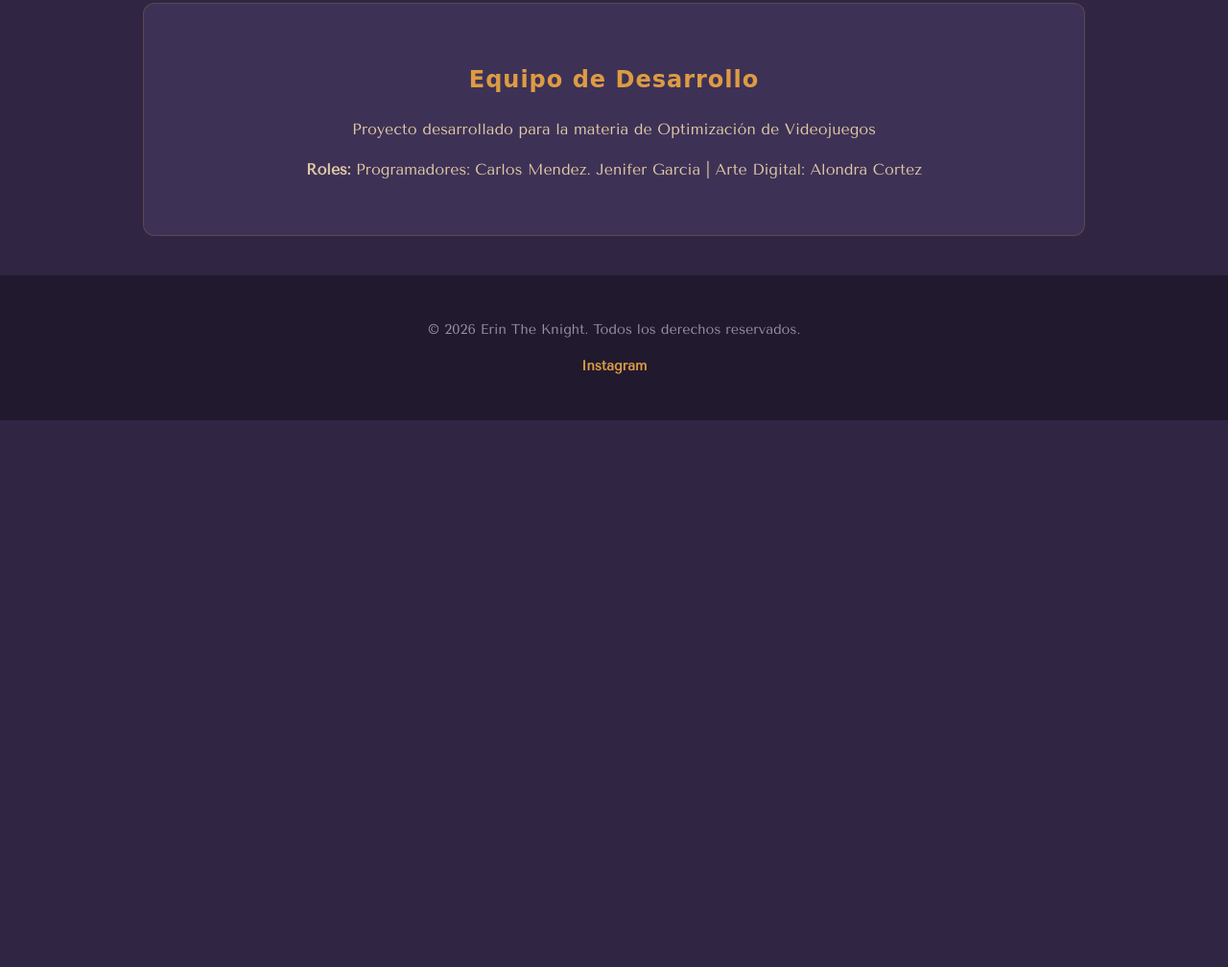
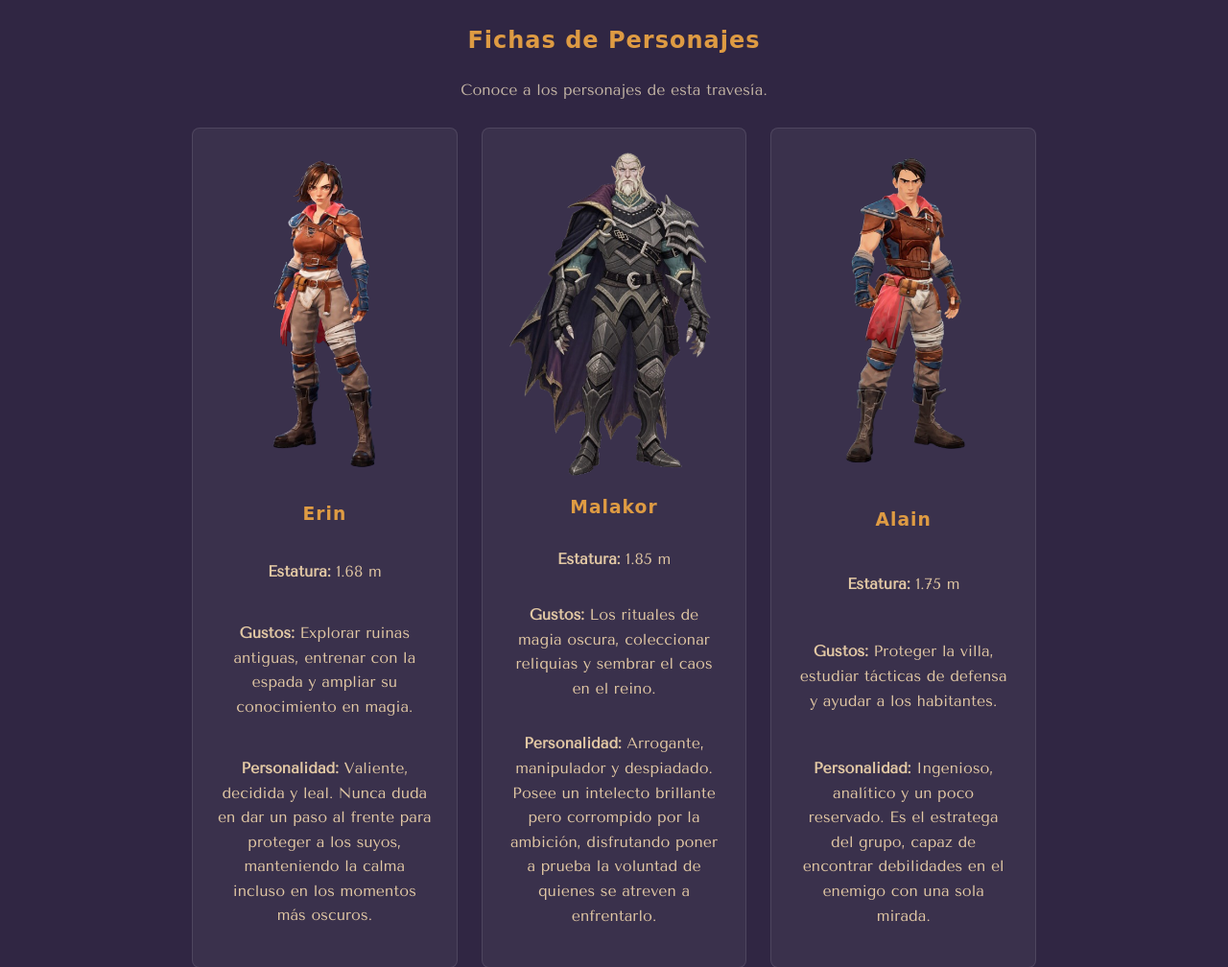
Before and after one commit to JeniferGarciaa/ErinTheKnight, a plain HTML site: page index.html in a window 1280 px wide. Shown: the part 1304-2312 px from the top of the page at 96% size. Before the commit the page ends 1742 px from the top, so only its background shows below. Drawn offline with nearby package versions, Linux system fonts and the light colour scheme; a web font is replaced by a local one.

Commit message:
2doAvance

```diff
--- a/estilos.css
+++ b/estilos.css
@@ -157,3 +157,39 @@ footer {
     font-weight: bold;
     color: var(--color-anzac);
 }
+
+.personajes {
+    padding: 40px 20px;
+    text-align: center;
+}
+
+.grid-personajes {
+    display: flex;
+    justify-content: center;
+    gap: 25px;
+    flex-wrap: nowrap;
+    overflow: hidden;
+    padding: 10px;
+}
+
+.card-personaje {
+    background: rgba(255, 255, 255, 0.05);
+    border: 1px solid rgba(255, 255, 255, 0.1);
+    border-radius: 8px;
+    padding: 25px;
+    width: 320px;
+    display: flex;
+    flex-direction: column;
+    justify-content: space-between;
+}
+
+.img-personaje {
+    width: 100%;
+    height: auto;
+    object-fit: contain;
+}
+
+.card-personaje h3 {
+    text-align: center;
+    margin-bottom: 10px;
+}
--- a/index.html
+++ b/index.html
@@ -36,20 +36,51 @@
             </div>
         </section>
 
+        <section class="personajes">
+            <h2>Fichas de Personajes</h2>
+            <p class="sub-galeria">Conoce a los personajes de esta travesía.</p>
+            <div class="grid-personajes">
+
+                <div class="card-personaje">
+                    <img src="Img/Erin.png" alt="Erin The Knight" class="img-personaje">
+                    <h3>Erin</h3>
+                    <p><strong>Estatura:</strong> 1.68 m</p>
+                    <p><strong>Gustos:</strong> Explorar ruinas antiguas, entrenar con la espada y ampliar su conocimiento en magia.</p>
+                    <p><strong>Personalidad:</strong> Valiente, decidida y leal. Nunca duda en dar un paso al frente para proteger a los suyos, manteniendo la calma incluso en los momentos más oscuros.</p>
+                </div>
+
+                <div class="card-personaje">
+                    <img src="Img/Malakor.png" alt="Malakor" class="img-personaje">
+                    <h3>Malakor</h3>
+                    <p><strong>Estatura:</strong> 1.85 m</p>
+                    <p><strong>Gustos:</strong> Los rituales de magia oscura, coleccionar reliquias y sembrar el caos en el reino.</p>
+                    <p><strong>Personalidad:</strong> Arrogante, manipulador y despiadado. Posee un intelecto brillante pero corrompido por la ambición, disfrutando poner a prueba la voluntad de quienes se atreven a enfrentarlo.</p>
+                </div>
+
+                <div class="card-personaje">
+                    <img src="Img/Alain.png" alt="Alain" class="img-personaje">
+                    <h3>Alain</h3>
+                    <p><strong>Estatura:</strong> 1.75 m</p>
+                    <p><strong>Gustos:</strong> Proteger la villa, estudiar tácticas de defensa y ayudar a los habitantes.</p>
+                    <p><strong>Personalidad:</strong> Ingenioso, analítico y un poco reservado. Es el estratega del grupo, capaz de encontrar debilidades en el enemigo con una sola mirada.</p>
+                </div>
+
+            </div>
+        </section>
+
         <section class="equipo">
             <h2>Equipo de Desarrollo</h2>
-            <p>Proyecto desarrollado para la materia de Optimización de Videojuegos</p>
             <p><strong>Roles:</strong> Programadores: Carlos Mendez. Jenifer Garcia | Arte Digital: Alondra Cortez </p>
 
         </section>
     </main>
 
-    <footer>
-        <p>&copy; 2026 Erin The Knight. Todos los derechos reservados.</p>
-        <div class="redes">
-            <a href="#" target="_blank">Instagram</a>
-        </div>
-    </footer>
+ <footer>
+    <p>&copy; 2026 Erin The Knight. Todos los derechos reservados.</p>
+    <div class="redes">
+        <a href="https://www.instagram.com/_erintheknight?stkn=MTA0MjVzeW0xNXZocg%3D%3D&utm_source=qr" target="_blank">Instagram</a>
+    </div>
+</footer>
 
 </body>
 </html>
```
Also changed, not shown: Img/Alain.png (added), Img/Erin.png (added), Img/Malakor.png (added), script.js (added), 1 other file.
